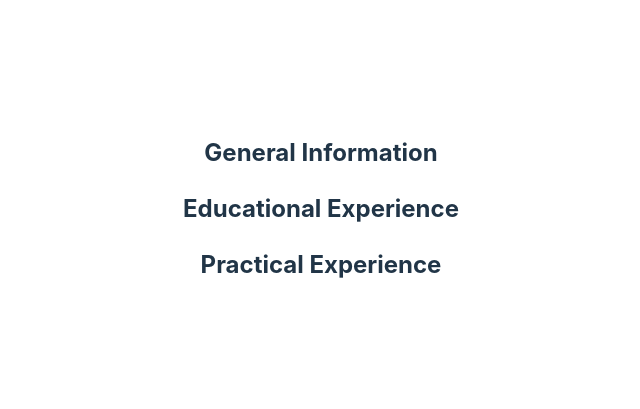
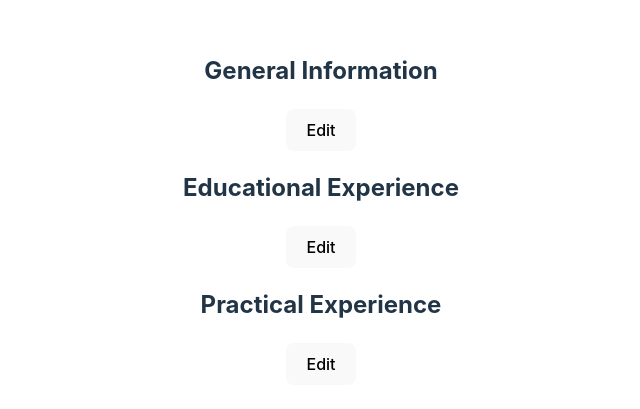
Before and after one commit to sbillsborough/cv-application, a React (Vite) app: page / in a window 1280 px wide. Shown: the part 191-600 px from the top of the page, without its empty margins (319-959 px from the left). Built offline with nearby package versions, Linux system fonts and the light colour scheme.

Commit message:
Add EditButton component
Created the EditButton component
Exported and imported to GeneralInformation/EducationalExperience/PracticalExperience components

```diff
--- /dev/null
+++ b/src/components/EditButton.jsx
@@ -0,0 +1,5 @@
+function EditButton() {
+  return <button>Edit</button>;
+}
+
+export { EditButton };
--- a/src/components/EducationalExperience.jsx
+++ b/src/components/EducationalExperience.jsx
@@ -1,5 +1,12 @@
+import { EditButton } from "./EditButton";
+
 function EducationalExperience() {
-  return <h2>Educational Experience</h2>;
+  return (
+    <>
+      <h2>Educational Experience</h2>
+      <EditButton />
+    </>
+  );
 }
 
 export { EducationalExperience };
--- a/src/components/GeneralInformation.jsx
+++ b/src/components/GeneralInformation.jsx
@@ -1,5 +1,12 @@
+import { EditButton } from "./EditButton";
+
 function GeneralInformation() {
-  return <h2>General Information</h2>;
+  return (
+    <>
+      <h2>General Information</h2>
+      <EditButton />
+    </>
+  );
 }
 
 export { GeneralInformation };
--- a/src/components/PracticalExperience.jsx
+++ b/src/components/PracticalExperience.jsx
@@ -1,5 +1,12 @@
+import { EditButton } from "./EditButton";
+
 function PracticalExperience() {
-  return <h2>Practical Experience</h2>;
+  return (
+    <>
+      <h2>Practical Experience</h2>
+      <EditButton />
+    </>
+  );
 }
 
 export { PracticalExperience };
```
